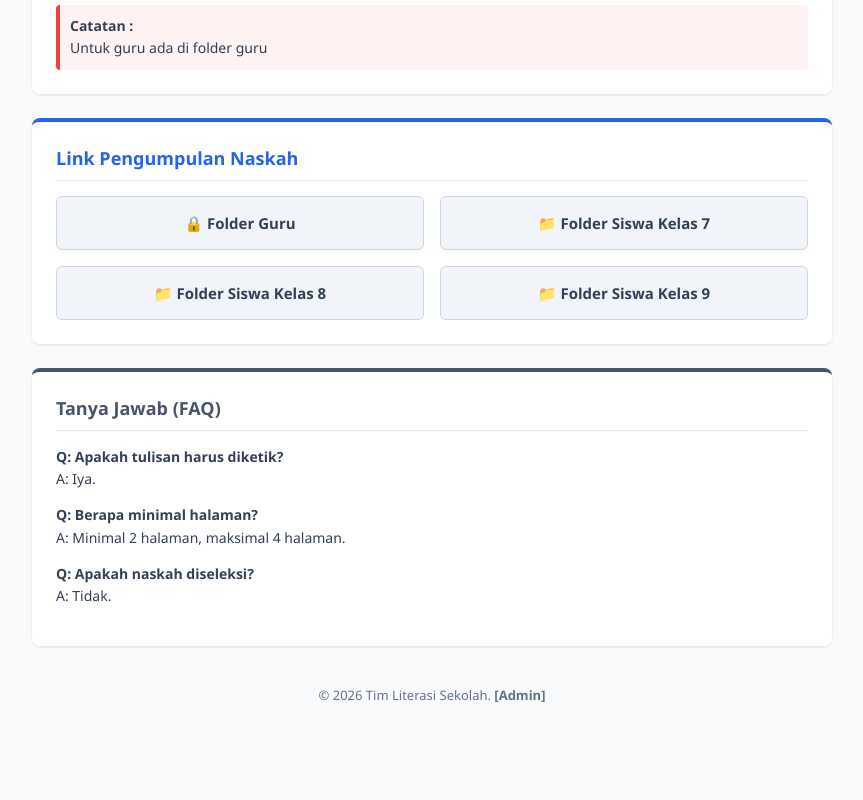
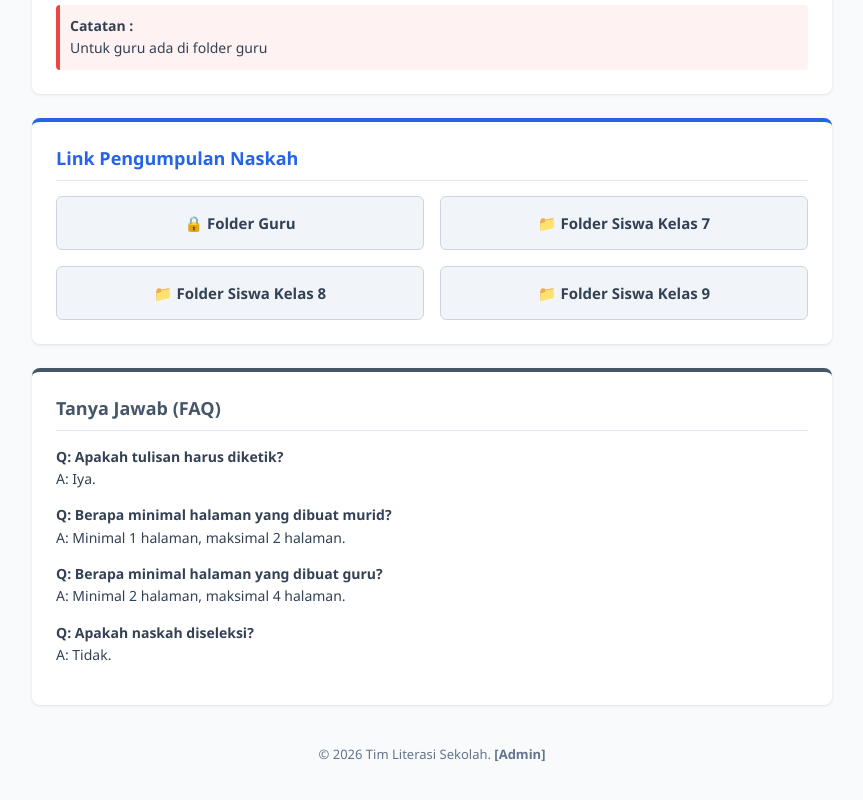
Before and after one commit to topanbramapurnama29/Antologi, a plain HTML site: page index.html in a window 1280 px wide. Shown: the part 1620-2420 px from the top of the page, without its empty margins (208-1071 px from the left). Before the commit the page ends 2377 px from the top, so only its background shows below. Drawn offline with Linux system fonts and the light colour scheme.

Commit message:
Update index.html

```diff
--- a/index.html
+++ b/index.html
@@ -169,7 +169,8 @@
             <h2 style="color: #475569;">Tanya Jawab (FAQ)</h2>
             <div class="text-sm">
                 <p><strong>Q: Apakah tulisan harus diketik?</strong><br>A: Iya.</p>
-                <p><strong>Q: Berapa minimal halaman?</strong><br>A: Minimal 2 halaman, maksimal 4 halaman.</p>
+                <p><strong>Q: Berapa minimal halaman yang dibuat murid?</strong><br>A: Minimal 1 halaman, maksimal 2 halaman.</p>
+                <p><strong>Q: Berapa minimal halaman yang dibuat guru?</strong><br>A: Minimal 2 halaman, maksimal 4 halaman.</p>
                 <p><strong>Q: Apakah naskah diseleksi?</strong><br>A: Tidak.</p>
             </div>
         </section>
```
